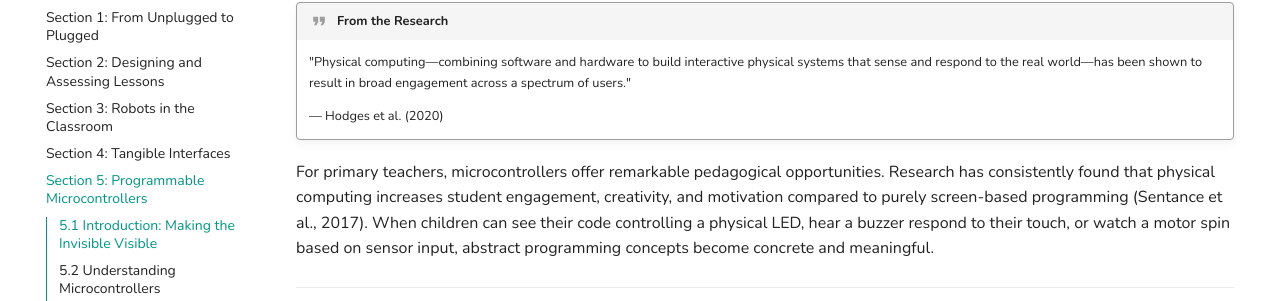
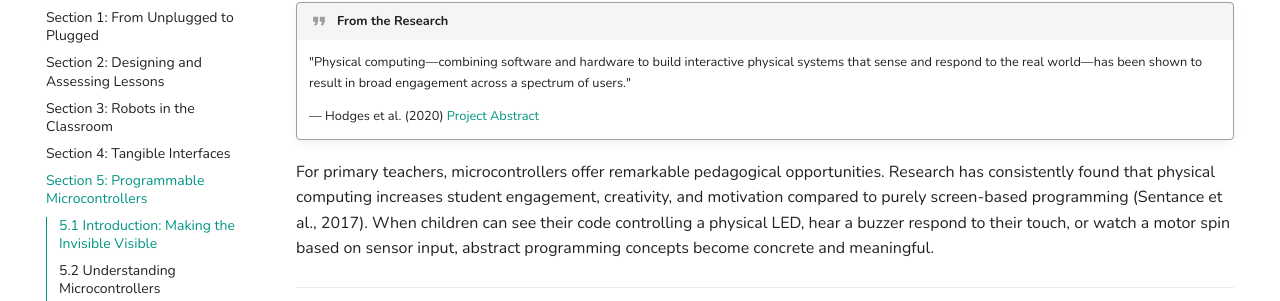
Before and after one commit to ccolo01/tem5018, an MkDocs documentation site: the page built from docs/section-5.md, in a window 1280 px wide and 900 px high, scrolled down 741 px. Shown: the part 153-454 px from the top of the window. Built offline with MkDocs 1.6.1 and Material for MkDocs 9.7.7, drawn with Linux system fonts in a browser that asks for light colours.

Commit message:
Update section-5.md

```diff
--- a/docs/section-5.md
+++ b/docs/section-5.md
@@ -22,7 +22,7 @@ When children program a microcontroller, they gain insight into how these ubiqui
 !!! quote "From the Research"
     "Physical computing—combining software and hardware to build interactive physical systems that sense and respond to the real world—has been shown to result in broad engagement across a spectrum of users."
 
-    — Hodges et al. (2020)
+    — Hodges et al. (2020) [Project Abstract](https://tech.microbit.org/projects/physical-computing-a-key-element-of-modern-computer-science-education/)
 
 For primary teachers, microcontrollers offer remarkable pedagogical opportunities. Research has consistently found that physical computing increases student engagement, creativity, and motivation compared to purely screen-based programming (Sentance et al., 2017). When children can see their code controlling a physical LED, hear a buzzer respond to their touch, or watch a motor spin based on sensor input, abstract programming concepts become concrete and meaningful.
 
```
